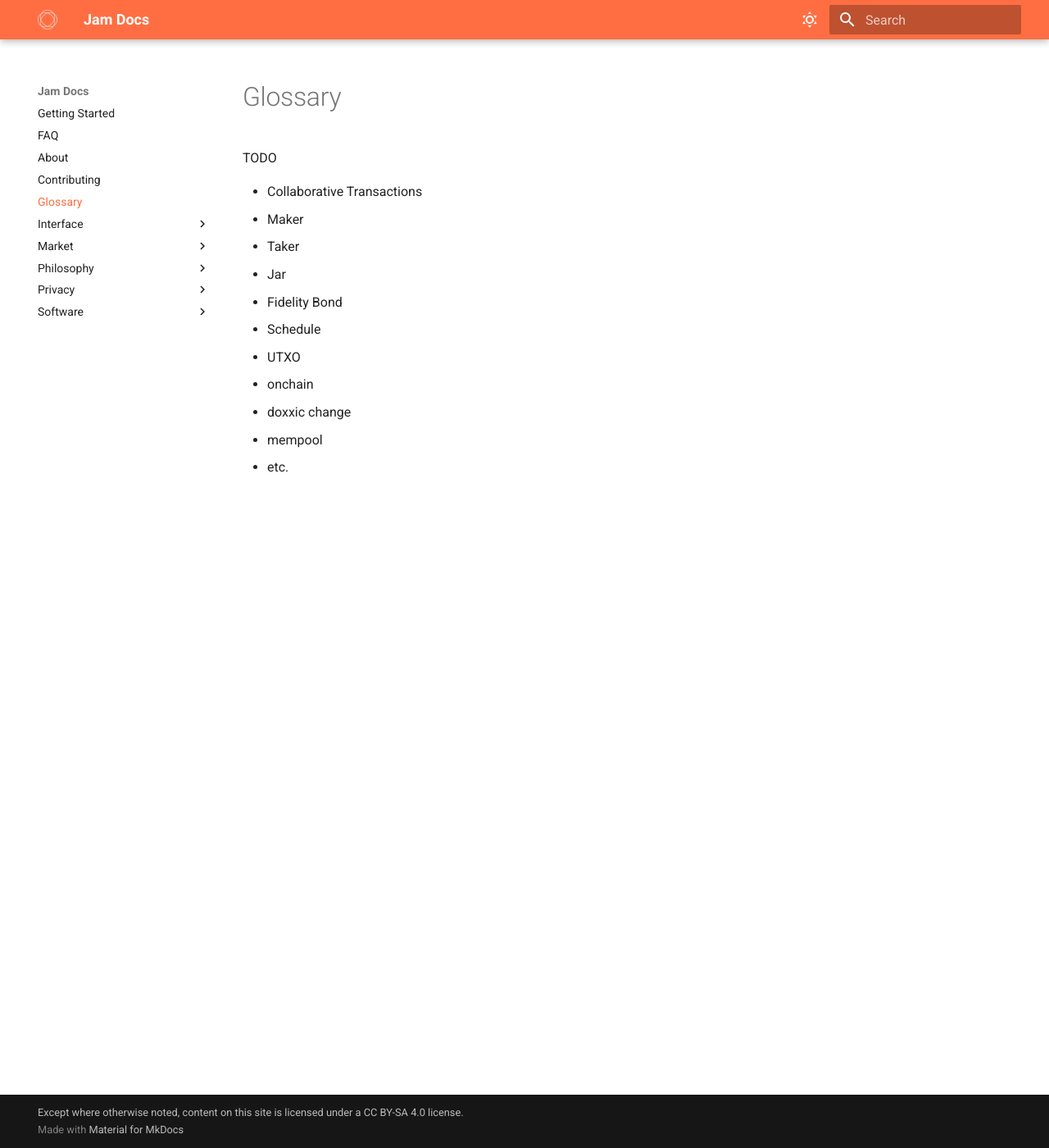
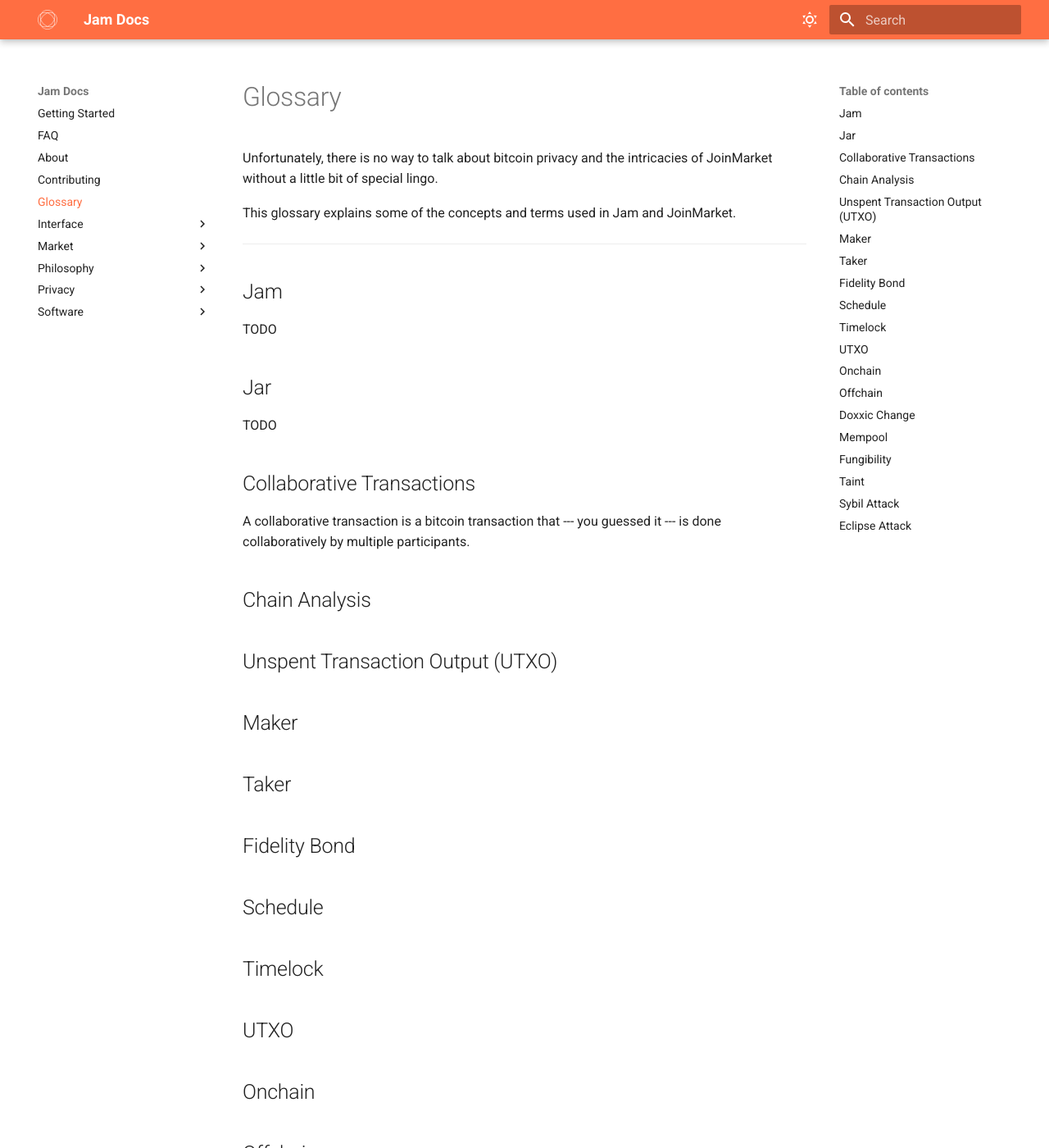
Before and after one commit to joinmarket-webui/jamdocs, an MkDocs documentation site: the page built from docs/glossary.md, in a window 1280 px wide and 1400 px high. Shown: the whole window at 82% size. Built offline with MkDocs 1.6.1 and Material for MkDocs 9.7.7, drawn with Linux system fonts in a browser that asks for light colours; some of the changed text lies outside the part shown.

Commit message:
docs(glossary): intro, more terms

```diff
--- a/docs/glossary.md
+++ b/docs/glossary.md
@@ -1,15 +1,39 @@
 # Glossary
+
+Unfortunately, there is no way to talk about bitcoin privacy and the intricacies
+of JoinMarket without a little bit of special lingo.
+
+This glossary explains some of the concepts and terms used in Jam and
+JoinMarket.
+
+---
+
+## Jam
 
 TODO
 
-- Collaborative Transactions
-- Maker
-- Taker
-- Jar
-- Fidelity Bond
-- Schedule
-- UTXO
-- onchain
-- doxxic change
-- mempool
-- etc.
+## Jar
+
+TODO
+
+## Collaborative Transactions
+
+A collaborative transaction is a bitcoin transaction that --- you guessed it ---
+is done collaboratively by multiple participants.
+
+## Chain Analysis
+## Unspent Transaction Output (UTXO)
+## Maker
+## Taker
+## Fidelity Bond
+## Schedule
+## Timelock
+## UTXO
+## Onchain
+## Offchain
+## Doxxic Change
+## Mempool
+## Fungibility
+## Taint
+## Sybil Attack
+## Eclipse Attack
```
